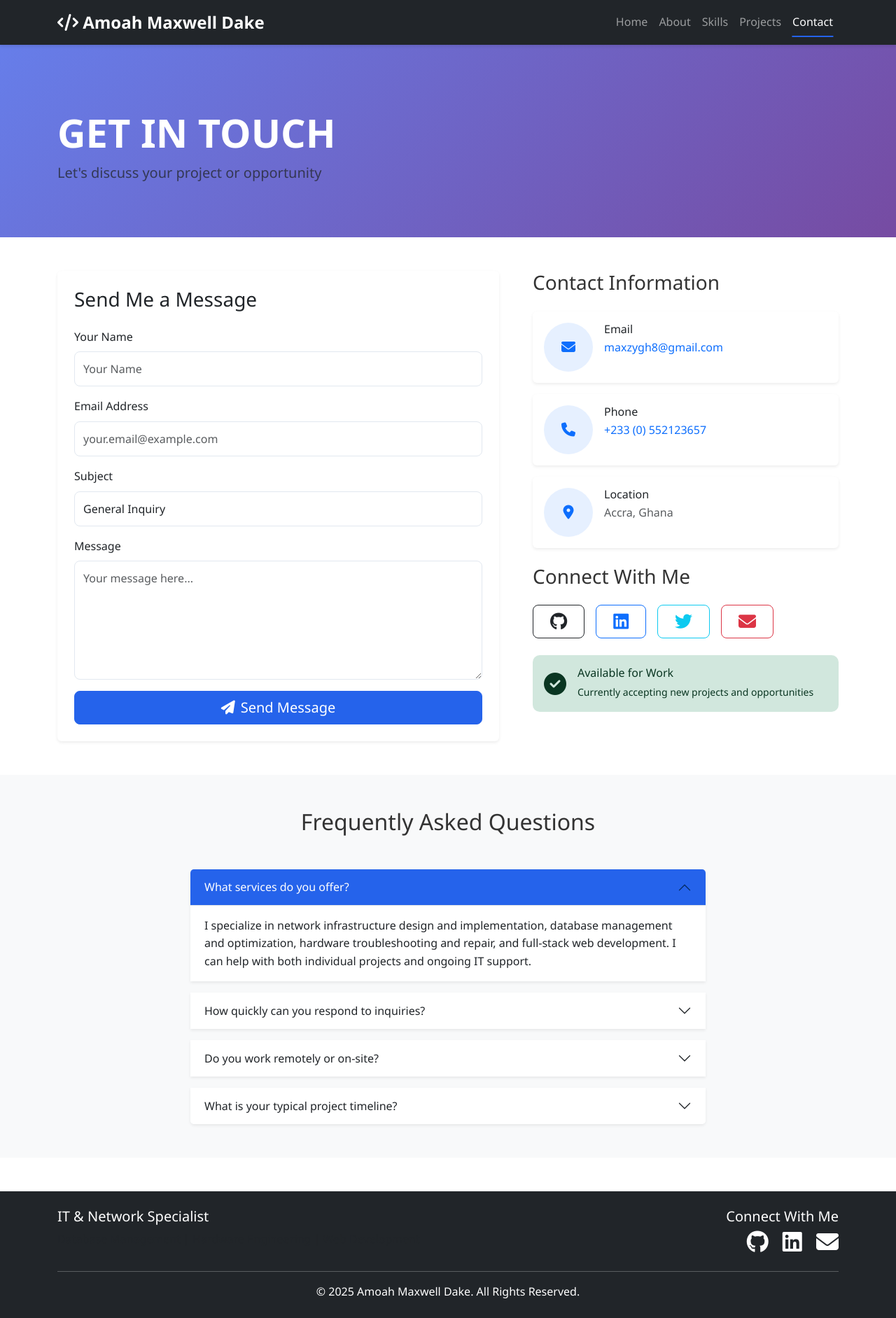
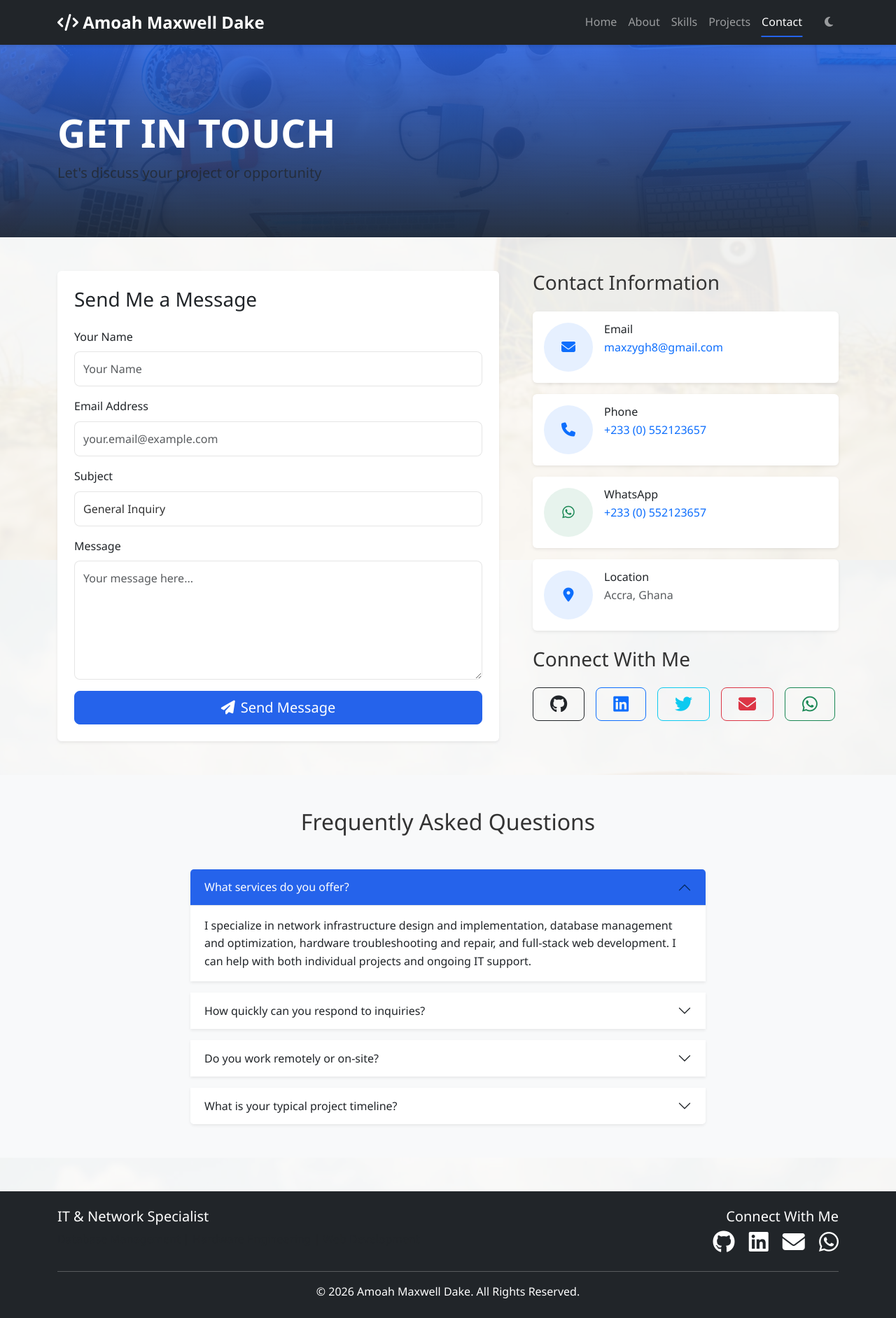
Before and after one commit to AMOAHM/portfolio, a Django app: page /contact/ in a window 1280 px wide. Shown: the whole page at 70% size. Run offline with Django 5.2, Linux system fonts and the light colour scheme.

Commit message:
Update project

```diff
--- a/portfo_app/templates/portfo_app/base.html
+++ b/portfo_app/templates/portfo_app/base.html
@@ -1,6 +1,7 @@
 {% load static %}
 <!DOCTYPE html>
 <html lang="en">
+
 <head>
     <meta charset="UTF-8">
     <meta name="viewport" content="width=device-width, initial-scale=1.0">
@@ -17,6 +18,7 @@
 
     {% block extra_css %}{% endblock %}
 </head>
+
 <body>
     <!-- Navigation -->
     <nav class="navbar navbar-expand-lg navbar-dark bg-dark fixed-top">
@@ -30,19 +32,29 @@
             <div class="collapse navbar-collapse" id="navbarNav">
                 <ul class="navbar-nav ms-auto">
                     <li class="nav-item">
-                        <a class="nav-link {% if request.resolver_match.url_name == 'index' %}active{% endif %}" href="{% url 'index' %}">Home</a>
+                        <a class="nav-link {% if request.resolver_match.url_name == 'index' %}active{% endif %}"
+                            href="{% url 'index' %}">Home</a>
                     </li>
                     <li class="nav-item">
-                        <a class="nav-link {% if request.resolver_match.url_name == 'about' %}active{% endif %}" href="{% url 'about' %}">About</a>
+                        <a class="nav-link {% if request.resolver_match.url_name == 'about' %}active{% endif %}"
+                            href="{% url 'about' %}">About</a>
                     </li>
                     <li class="nav-item">
-                        <a class="nav-link {% if request.resolver_match.url_name == 'skills' %}active{% endif %}" href="{% url 'skills' %}">Skills</a>
+                        <a class="nav-link {% if request.resolver_match.url_name == 'skills' %}active{% endif %}"
+                            href="{% url 'skills' %}">Skills</a>
                     </li>
                     <li class="nav-item">
-                        <a class="nav-link {% if request.resolver_match.url_name == 'projects' %}active{% endif %}" href="{% url 'projects' %}">Projects</a>
+                        <a class="nav-link {% if request.resolver_match.url_name == 'projects' %}active{% endif %}"
+                            href="{% url 'projects' %}">Projects</a>
                     </li>
                     <li class="nav-item">
-                        <a class="nav-link {% if request.resolver_match.url_name == 'contact' %}active{% endif %}" href="{% url 'contact' %}">Contact</a>
+                        <a class="nav-link {% if request.resolver_match.url_name == 'contact' %}active{% endif %}"
+                            href="{% url 'contact' %}">Contact</a>
+                    </li>
+                    <li class="nav-item ms-lg-3">
+                        <button id="dark-mode-toggle" class="btn btn-link nav-link" aria-label="Toggle Dark Mode">
+                            <i class="fas fa-moon" id="dark-mode-icon"></i>
+                        </button>
                     </li>
                 </ul>
             </div>
@@ -80,18 +92,22 @@
                         <a href="https://github.com/AMOAHM" target="_blank" class="text-white me-3">
                             <i class="fab fa-github fa-2x"></i>
                         </a>
-                        <a href="https://linkedin.com/in/dake-amoah-maxwell-95a770302" target="_blank" class="text-white me-3">
+                        <a href="https://linkedin.com/in/dake-amoah-maxwell-95a770302" target="_blank"
+                            class="text-white me-3">
                             <i class="fab fa-linkedin fa-2x"></i>
                         </a>
-                        <a href="mailto:maxzygh8@gmail.com" class="text-white">
+                        <a href="mailto:maxzygh8@gmail.com" class="text-white me-3">
                             <i class="fas fa-envelope fa-2x"></i>
+                        </a>
+                        <a href="https://wa.me/233552123657" target="_blank" class="text-white">
+                            <i class="fab fa-whatsapp fa-2x"></i>
                         </a>
                     </div>
                 </div>
             </div>
             <hr class="bg-white">
             <div class="text-center">
-                <p class="mb-0">&copy; 2025 Amoah Maxwell Dake. All Rights Reserved.</p>
+                <p class="mb-0">&copy; 2026 Amoah Maxwell Dake. All Rights Reserved.</p>
             </div>
         </div>
     </footer>
@@ -100,8 +116,9 @@
     <script src="https://cdn.jsdelivr.net/npm/bootstrap@5.3.0/dist/js/bootstrap.bundle.min.js"></script>
 
     <!-- Custom JS -->
-    <script src="{% static 'js/script.js' %}"></script>
+    <script src="{% static 'js/scripts.js' %}"></script>
 
     {% block extra_js %}{% endblock %}
 </body>
+
 </html>
--- a/portfo_app/templates/portfo_app/contact.html
+++ b/portfo_app/templates/portfo_app/contact.html
@@ -81,7 +81,8 @@
                                 </div>
                                 <div>
                                     <h6 class="mb-1">Email</h6>
-                                    <a href="mailto:maxzygh8@gamail.com" class="text-decoration-none">maxzygh8@gmail.com</a>
+                                    <a href="mailto:maxzygh8@gamail.com"
+                                        class="text-decoration-none">maxzygh8@gmail.com</a>
                                 </div>
                             </div>
                         </div>
@@ -96,6 +97,21 @@
                                 <div>
                                     <h6 class="mb-1">Phone</h6>
                                     <a href="tel:+233552123657" class="text-decoration-none">+233 (0) 552123657</a>
+                                </div>
+                            </div>
+                        </div>
+                    </div>
+
+                    <div class="card border-0 shadow-sm mb-3">
+                        <div class="card-body">
+                            <div class="d-flex align-items-start">
+                                <div class="icon-circle bg-success bg-opacity-10 me-3">
+                                    <i class="fab fa-whatsapp fa-lg text-success"></i>
+                                </div>
+                                <div>
+                                    <h6 class="mb-1">WhatsApp</h6>
+                                    <a href="https://wa.me/233552123657" target="_blank"
+                                        class="text-decoration-none">+233 (0) 552123657</a>
                                 </div>
                             </div>
                         </div>
@@ -123,7 +139,8 @@
                         <a href="https://github.com/AMOAHM" target="_blank" class="btn btn-outline-dark btn-lg">
                             <i class="fab fa-github fa-lg"></i>
                         </a>
-                        <a href="https://linkedin.com/in/dake-amoah-maxwell-95a770302" target="_blank" class="btn btn-outline-primary btn-lg">
+                        <a href="https://linkedin.com/in/dake-amoah-maxwell-95a770302" target="_blank"
+                            class="btn btn-outline-primary btn-lg">
                             <i class="fab fa-linkedin fa-lg"></i>
                         </a>
                         <a href="https://twitter.com/@maxzy_gh" target="_blank" class="btn btn-outline-info btn-lg">
@@ -131,6 +148,9 @@
                         </a>
                         <a href="mailto:maxzygh8@gmail.com" class="btn btn-outline-danger btn-lg">
                             <i class="fas fa-envelope fa-lg"></i>
+                        </a>
+                        <a href="https://wa.me/233552123657" target="_blank" class="btn btn-outline-success btn-lg">
+                            <i class="fab fa-whatsapp fa-lg"></i>
                         </a>
                     </div>
                 </div>
@@ -161,14 +181,17 @@
                 <div class="accordion" id="faqAccordion">
                     <div class="accordion-item border-0 shadow-sm mb-3">
                         <h2 class="accordion-header">
-                            <button class="accordion-button" type="button" data-bs-toggle="collapse" data-bs-target="#faq1">
+                            <button class="accordion-button" type="button" data-bs-toggle="collapse"
+                                data-bs-target="#faq1">
                                 What services do you offer?
                             </button>
                         </h2>
                         <div id="faq1" class="accordion-collapse collapse show" data-bs-parent="#faqAccordion">
                             <div class="accordion-body">
-                                I specialize in network infrastructure design and implementation, database management and optimization,
-                                hardware troubleshooting and repair, and full-stack web development. I can help with both individual
+                                I specialize in network infrastructure design and implementation, database management
+                                and optimization,
+                                hardware troubleshooting and repair, and full-stack web development. I can help with
+                                both individual
                                 projects and ongoing IT support.
                             </div>
                         </div>
@@ -176,13 +199,15 @@
 
                     <div class="accordion-item border-0 shadow-sm mb-3">
                         <h2 class="accordion-header">
-                            <button class="accordion-button collapsed" type="button" data-bs-toggle="collapse" data-bs-target="#faq2">
+                            <button class="accordion-button collapsed" type="button" data-bs-toggle="collapse"
+                                data-bs-target="#faq2">
                                 How quickly can you respond to inquiries?
                             </button>
                         </h2>
                         <div id="faq2" class="accordion-collapse collapse" data-bs-parent="#faqAccordion">
                             <div class="accordion-body">
-                                I typically respond to all inquiries within 24 hours on business days. For urgent matters,
+                                I typically respond to all inquiries within 24 hours on business days. For urgent
+                                matters,
                                 please mention it in your message subject line.
                             </div>
                         </div>
@@ -190,14 +215,17 @@
 
                     <div class="accordion-item border-0 shadow-sm mb-3">
                         <h2 class="accordion-header">
-                            <button class="accordion-button collapsed" type="button" data-bs-toggle="collapse" data-bs-target="#faq3">
+                            <button class="accordion-button collapsed" type="button" data-bs-toggle="collapse"
+                                data-bs-target="#faq3">
                                 Do you work remotely or on-site?
                             </button>
                         </h2>
                         <div id="faq3" class="accordion-collapse collapse" data-bs-parent="#faqAccordion">
                             <div class="accordion-body">
-                                I'm flexible and can work both remotely and on-site depending on the project requirements.
-                                For hardware-related projects, on-site work may be necessary, while networking and web development
+                                I'm flexible and can work both remotely and on-site depending on the project
+                                requirements.
+                                For hardware-related projects, on-site work may be necessary, while networking and web
+                                development
                                 projects can often be handled remotely.
                             </div>
                         </div>
@@ -205,14 +233,16 @@
 
                     <div class="accordion-item border-0 shadow-sm">
                         <h2 class="accordion-header">
-                            <button class="accordion-button collapsed" type="button" data-bs-toggle="collapse" data-bs-target="#faq4">
+                            <button class="accordion-button collapsed" type="button" data-bs-toggle="collapse"
+                                data-bs-target="#faq4">
                                 What is your typical project timeline?
                             </button>
                         </h2>
                         <div id="faq4" class="accordion-collapse collapse" data-bs-parent="#faqAccordion">
                             <div class="accordion-body">
                                 Project timelines vary based on scope and complexity. Small projects may take 1-2 weeks,
-                                while larger implementations can span several months. I provide detailed timelines during
+                                while larger implementations can span several months. I provide detailed timelines
+                                during
                                 the initial consultation phase.
                             </div>
                         </div>
--- a/portfolio/settings.py
+++ b/portfolio/settings.py
@@ -104,3 +104,4 @@ MESSAGE_TAGS = {
     messages.WARNING: 'warning',
     messages.ERROR: 'danger',
 }
+# Trigger Reload
--- a/static/css/style.css
+++ b/static/css/style.css
@@ -7,6 +7,32 @@
     --success-color: #10b981;
     --warning-color: #f59e0b;
     --info-color: #06b6d4;
+
+    /* Theme Variables - Light Mode */
+    --bg-color: #ffffff;
+    --text-color: #333333;
+    --card-bg: #ffffff;
+    --nav-bg: #212529;
+    --footer-bg: #212529;
+    --card-border: rgba(0, 0, 0, 0.1);
+    --premium-bg: radial-gradient(circle at 10% 20%, rgb(239, 246, 255) 0%, rgb(219, 234, 254) 100%);
+}
+
+/* Dark Mode Variables */
+body.dark-mode {
+    --bg-color: #0f172a;
+    --text-color: #f1f5f9;
+    --card-bg: rgba(30, 41, 59, 0.95);
+    --nav-bg: #020617;
+    --footer-bg: #020617;
+    --card-border: rgba(255, 255, 255, 0.1);
+    --premium-bg: radial-gradient(circle at 10% 20%, rgb(15, 23, 42) 0%, rgb(2, 6, 23) 100%);
+
+    /* Override background for dark mode to be darker */
+    background: linear-gradient(rgba(15, 23, 42, 0.95), rgba(15, 23, 42, 0.95)), url('../images/background.jpg');
+    background-size: cover;
+    background-position: center;
+    background-attachment: fixed;
 }
 
 /* Global Styles */
@@ -19,8 +45,13 @@
 body {
     font-family: 'Segoe UI', Tahoma, Geneva, Verdana, sans-serif;
     line-height: 1.6;
-    color: #333;
+    color: var(--text-color);
+    background: linear-gradient(rgba(255, 255, 255, 0.9), rgba(255, 255, 255, 0.9)), url('../images/background.jpg');
+    background-size: cover;
+    background-position: center;
+    background-attachment: fixed;
     padding-top: 56px;
+    transition: color 0.3s ease;
 }
 
 /* Smooth Scrolling */
@@ -89,10 +131,21 @@ html {
 
 /* Page Header */
 .page-header {
-    background: linear-gradient(135deg, #667eea 0%, #764ba2 100%);
+    background: linear-gradient(rgba(37, 99, 235, 0.85), rgba(30, 41, 59, 0.95)), url('../images/hero-bg.jpg');
+    background-size: cover;
+    background-position: center;
     color: white;
     padding: 100px 0 60px;
     margin-bottom: 0;
+    position: relative;
+    z-index: 1;
+}
+
+/* Dark Mode Page Header */
+body.dark-mode .page-header {
+    background: linear-gradient(rgba(15, 23, 42, 0.95), rgba(2, 6, 23, 0.98)), url('../images/hero-bg.jpg');
+    background-size: cover;
+    background-position: center;
 }
 
 /* Icon Circle */
@@ -188,13 +243,17 @@ html {
 
 /* Form Styles */
 .form-control {
+    background-color: var(--card-bg);
+    color: var(--text-color);
     border-radius: 8px;
-    border: 1px solid #e2e8f0;
+    border: 1px solid var(--card-border);
     padding: 0.75rem;
     transition: all 0.3s ease;
 }
 
 .form-control:focus {
+    background-color: var(--card-bg);
+    color: var(--text-color);
     border-color: var(--primary-color);
     box-shadow: 0 0 0 0.2rem rgba(37, 99, 235, 0.15);
 }
@@ -307,7 +405,7 @@ footer .social-links a:hover {
 }
 
 ::-webkit-scrollbar-track {
-    background: #f1f1f1;
+    background: var(--bg-color);
 }
 
 ::-webkit-scrollbar-thumb {
--- a/static/js/scripts.js
+++ b/static/js/scripts.js
@@ -143,6 +143,38 @@ document.addEventListener('DOMContentLoaded', function() {
 
     // Console log for debugging
     console.log('Portfolio site initialized successfully!');
+
+    // Dark Mode Toggle Logic
+    const darkModeToggle = document.getElementById('dark-mode-toggle');
+    const darkModeIcon = document.getElementById('dark-mode-icon');
+    const body = document.body;
+
+    // Check for saved dark mode preference
+    const currentTheme = localStorage.getItem('theme');
+    if (currentTheme === 'dark') {
+        body.classList.add('dark-mode');
+        if (darkModeIcon) {
+            darkModeIcon.classList.remove('fa-moon');
+            darkModeIcon.classList.add('fa-sun');
+        }
+    }
+
+    if (darkModeToggle) {
+        darkModeToggle.addEventListener('click', () => {
+            body.classList.toggle('dark-mode');
+
+            let theme = 'light';
+            if (body.classList.contains('dark-mode')) {
+                theme = 'dark';
+                darkModeIcon.classList.remove('fa-moon');
+                darkModeIcon.classList.add('fa-sun');
+            } else {
+                darkModeIcon.classList.remove('fa-sun');
+                darkModeIcon.classList.add('fa-moon');
+            }
+            localStorage.setItem('theme', theme);
+        });
+    }
 });
 
 // Function to copy text to clipboard
```
Also changed, not shown: other parts of static/css/style.css (+62 -10 lines), static/images/background.jpg (added), static/images/hero-bg.jpg (added). Lines whose indentation alone changed are shown as unchanged.
